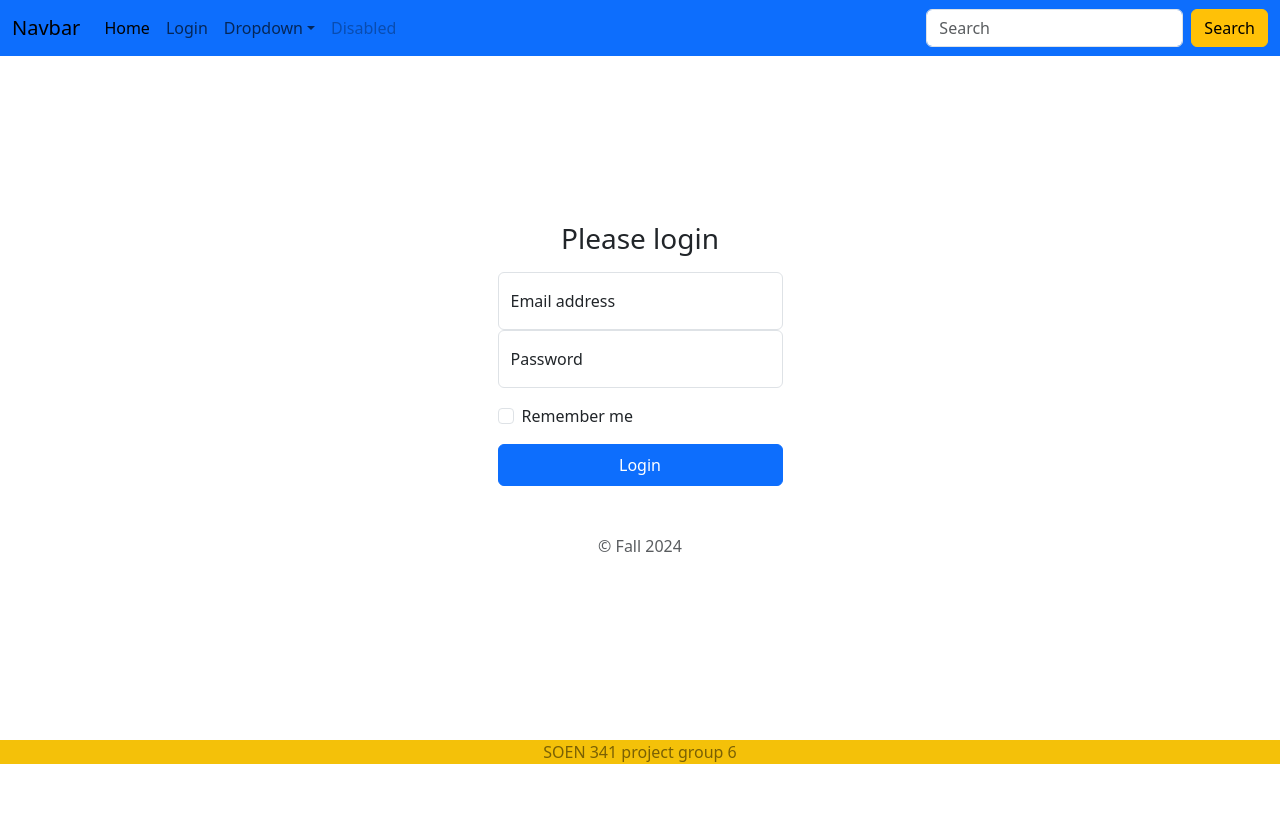
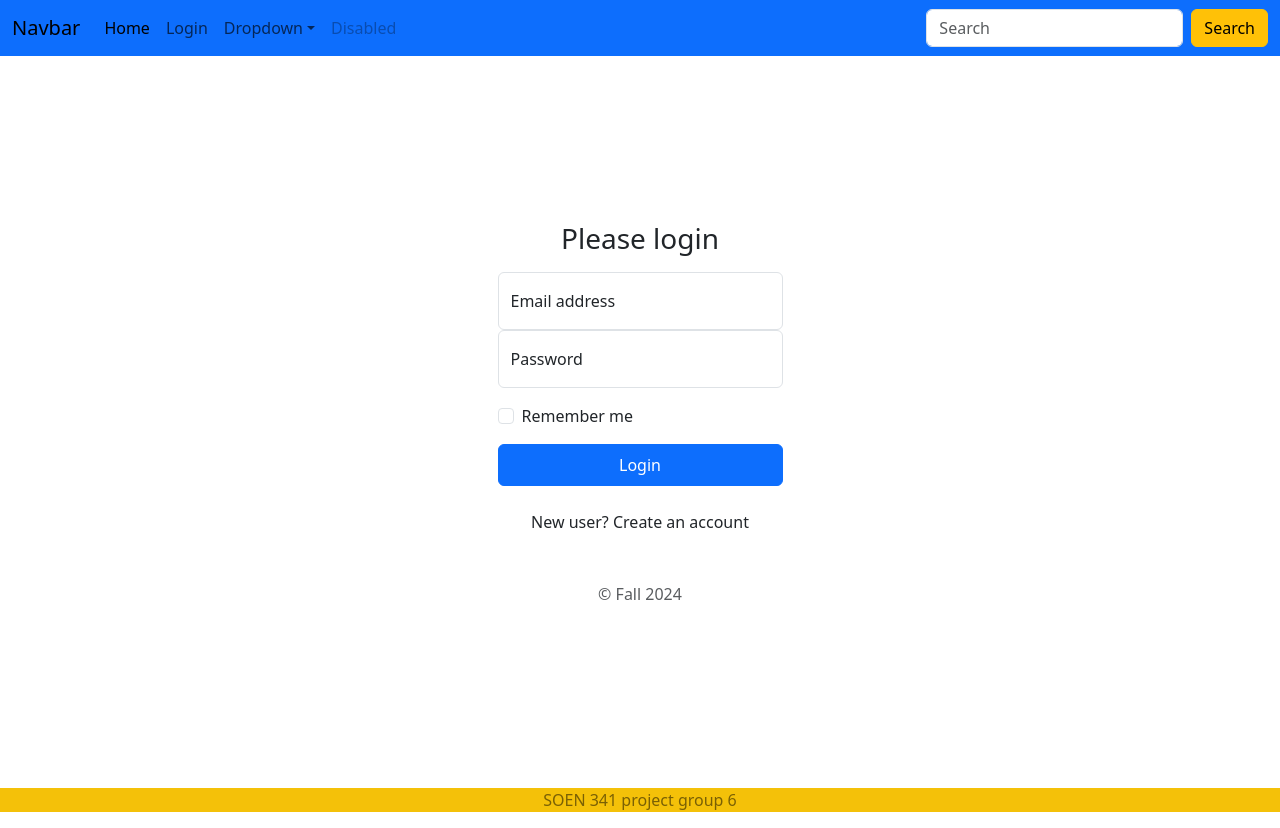
Before and after one commit to benjaminsunliu/Group6-SOEN341_Project_F24, a React (Create React App) app in the folder client/: page /login in a window 1280 px wide. Before the commit the page ends 800 px from the top, so only its background shows below. Built offline with nearby package versions, Linux system fonts and the light colour scheme.

Commit message:
Added create new account page and link

```diff
--- a/client/src/App.jsx
+++ b/client/src/App.jsx
@@ -3,6 +3,8 @@ import Footer from "./layout/Footer";
 import Navbar from "./layout/Navbar";
 import Home from "./pages/Home";
 import Login from "./pages/Login";
+import CreateAccount from "./pages/CreateAccount";
+
 import { BrowserRouter as Router, Routes, Route } from "react-router-dom";
 
 function App() {
@@ -16,6 +18,7 @@ function App() {
           <Routes>
             <Route path="/" element={<Home />}></Route>
             <Route path="/login" element={<Login />}></Route>
+            <Route path="/create-account" element={<CreateAccount />}></Route>
           </Routes>
         </body>
         <Footer />
--- /dev/null
+++ b/client/src/pages/CreateAccount.jsx
@@ -0,0 +1,7 @@
+const CreateAccount = (props) => {
+return (
+<>
+</>);
+}
+
+export default CreateAccount;
--- a/client/src/pages/Login.jsx
+++ b/client/src/pages/Login.jsx
@@ -1,3 +1,5 @@
+import { Link } from "react-router-dom";
+
 const Login = (props) => {
   return (
     <div class="container" style={{ padding: "13% 0%" }}>
@@ -38,6 +40,11 @@ const Login = (props) => {
           <button class="btn btn-primary w-100 py-2" type="submit">
             Login
           </button>
+          <br/>
+          <br/>
+          <Link class="nav-link" to="/create-account">
+                  New user? Create an account
+          </Link>
           <p class="mt-5 mb-3 text-body-secondary">&copy; Fall 2024</p>
         </form>
       </main>
```
